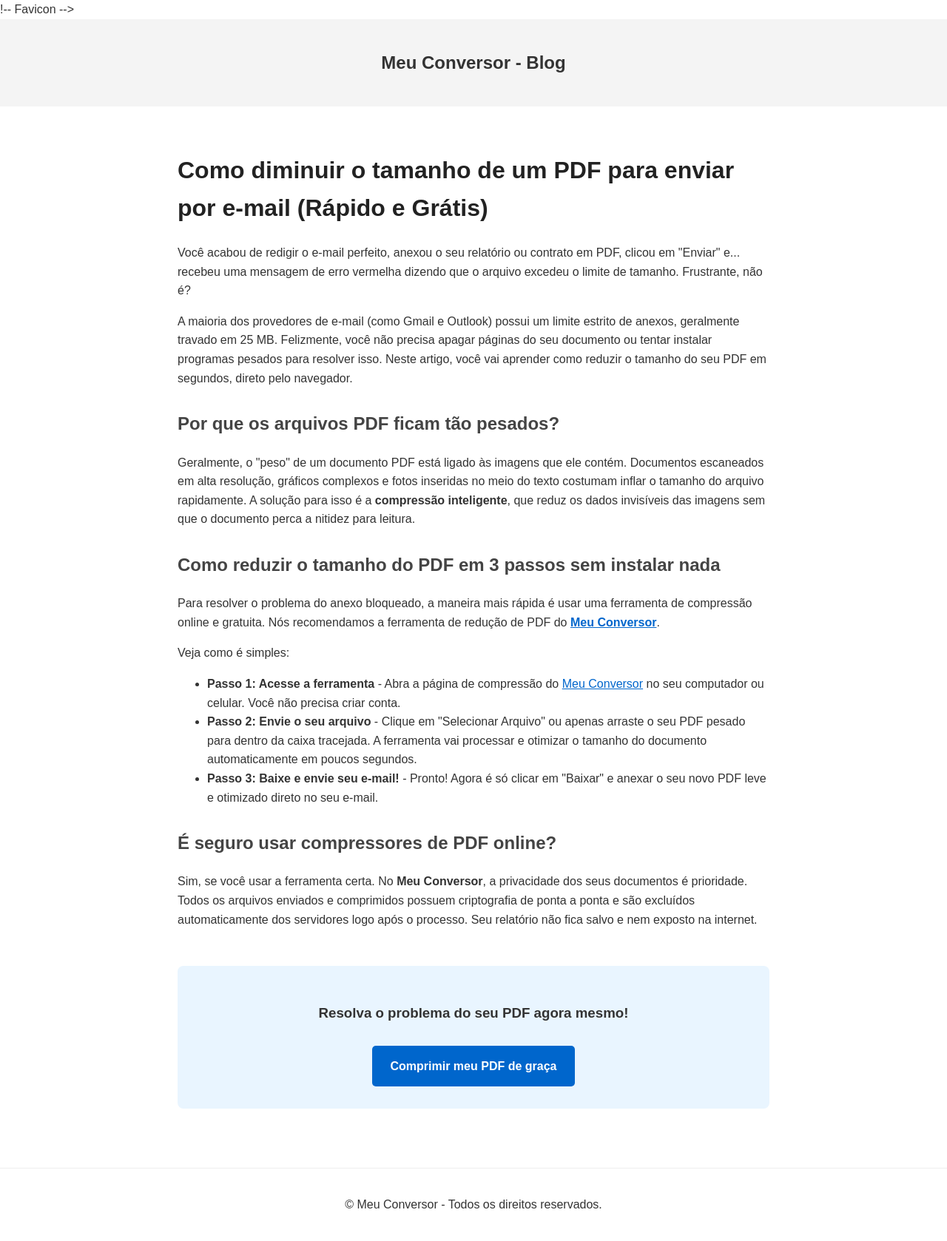
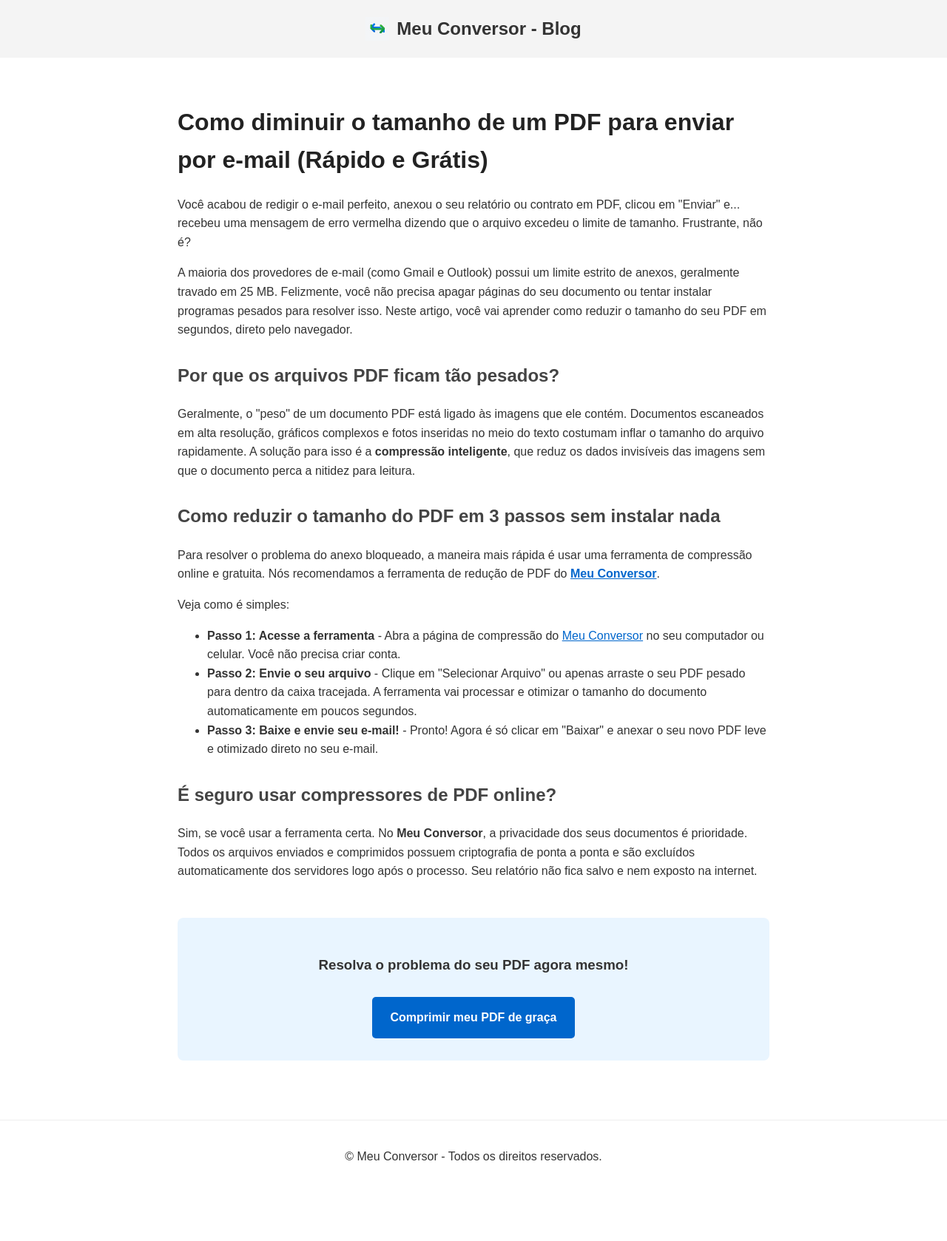
Before and after one commit to rodcon1/meu-conversor, a Flask app: page /blog/comprimir-pdf.html in a window 1280 px wide. Shown: the whole page at 74% size. After the commit the page ends 1569 px from the top, so only its background shows below. Run offline with Flask 3, Linux system fonts and the light colour scheme.

Commit message:
Modify header to add logo and change text structure
Updated header to include logo and improved styling.

```diff
--- a/templates/blog/comprimir-pdf.html
+++ b/templates/blog/comprimir-pdf.html
@@ -1,11 +1,16 @@
-!-- Favicon -->
+<head>
     <link rel="icon" type="image/png" href="/favicon.png">
 </head>
 <body style="font-family: Arial, sans-serif; color: #333; line-height: 1.6; margin: 0; padding: 0;">
 
-    <!-- Cabeçalho Simples -->
+    <!-- Cabeçalho com Logo -->
     <header style="background-color: #f4f4f4; text-align: center; padding: 20px;">
-        <h2><a href="/" style="text-decoration: none; color: #333;">Meu Conversor - Blog</a></h2>
+        <h2 style="margin: 0;">
+            <a href="/" style="text-decoration: none; color: #333; display: inline-flex; align-items: center; justify-content: center; gap: 10px;">
+                <img src="/favicon.png" alt="Logo Meu Conversor" style="width: 32px; height: 32px;">
+                Meu Conversor - Blog
+            </a>
+        </h2>
     </header>
 
     <!-- Corpo do Artigo -->
```
